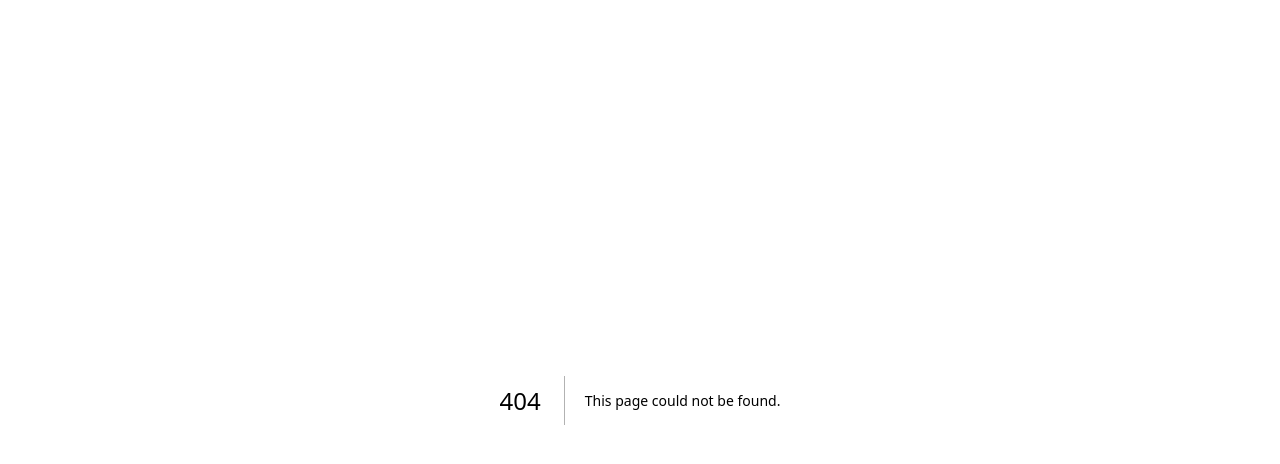
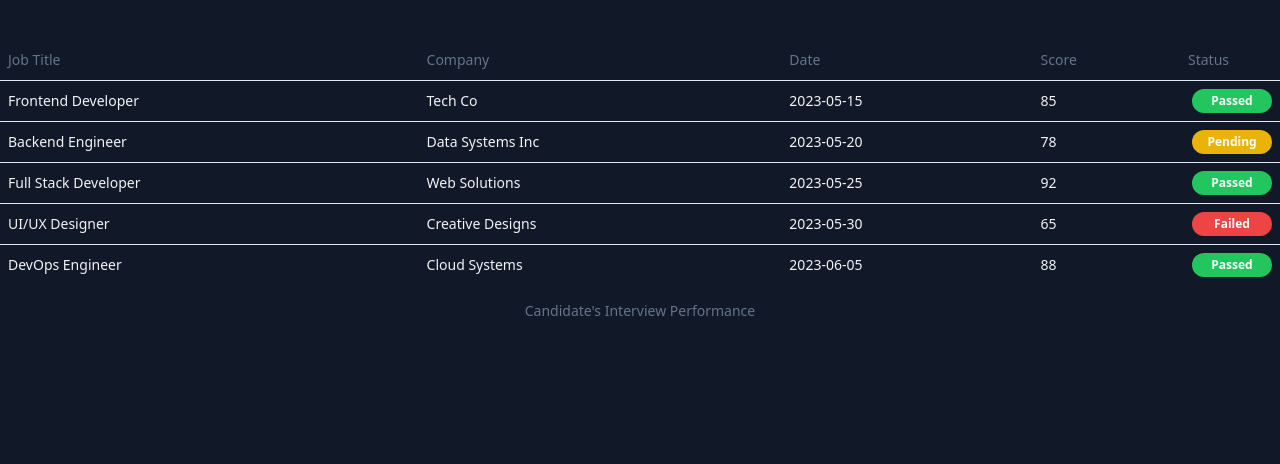
Before and after one commit to Smart-Interview/Front-End, a Next.js app: page /candidate in a window 1280 px wide. Before the commit this address had no page. Shown: the top 464 px of the page. Built offline with nearby package versions, Linux system fonts and the light colour scheme.

Commit message:
candidate dashboard added

```diff
--- /dev/null
+++ b/app/candidate/page.tsx
@@ -0,0 +1,67 @@
+import { Table, TableBody, TableCaption, TableCell, TableHead, TableHeader, TableRow } from "@/components/ui/table"
+
+type Interview = {
+  id: string
+  jobTitle: string
+  company: string
+  date: string
+  score: number
+  status: 'Passed' | 'Failed' | 'Pending'
+}
+
+const interviews: Interview[] = [
+  { id: '1', jobTitle: 'Frontend Developer', company: 'Tech Co', date: '2023-05-15', score: 85, status: 'Passed' },
+  { id: '2', jobTitle: 'Backend Engineer', company: 'Data Systems Inc', date: '2023-05-20', score: 78, status: 'Pending' },
+  { id: '3', jobTitle: 'Full Stack Developer', company: 'Web Solutions', date: '2023-05-25', score: 92, status: 'Passed' },
+  { id: '4', jobTitle: 'UI/UX Designer', company: 'Creative Designs', date: '2023-05-30', score: 65, status: 'Failed' },
+  { id: '5', jobTitle: 'DevOps Engineer', company: 'Cloud Systems', date: '2023-06-05', score: 88, status: 'Passed' },
+]
+
+const StatusIndicator = ({ status }: { status: Interview['status'] }) => {
+  const baseClasses = "px-3 py-1 rounded-full text-xs font-semibold w-20 inline-flex items-center justify-center"
+  const colorClasses = {
+    Passed: "bg-green-500 text-white",
+    Failed: "bg-red-500 text-white",
+    Pending: "bg-yellow-500 text-white"
+  }
+
+  return (
+    <span className={`${baseClasses} ${colorClasses[status]}`} aria-label={`Status: ${status}`}>
+      {status}
+    </span>
+  )
+}
+
+export default function CandidatePerformanceTable() {
+  return (
+    <div className="container mx-auto py-10">
+      <Table>
+        <TableCaption>Candidate's Interview Performance</TableCaption>
+        <TableHeader>
+          <TableRow>
+            <TableHead >Job Title</TableHead>
+            <TableHead>Company</TableHead>
+            <TableHead>Date</TableHead>
+            <TableHead >Score</TableHead>
+            <TableHead className="w-[100px]">Status</TableHead>
+          </TableRow>
+        </TableHeader>
+        <TableBody>
+          {interviews.map((interview) => (
+            <TableRow key={interview.id}>
+              <TableCell className="font-medium">{interview.jobTitle}</TableCell>
+              <TableCell>{interview.company}</TableCell>
+              <TableCell>{interview.date}</TableCell>
+              <TableCell >{interview.score}</TableCell>
+              <TableCell>
+                <div className="flex justify-end">
+                  <StatusIndicator status={interview.status} />
+                </div>
+              </TableCell>
+            </TableRow>
+          ))}
+        </TableBody>
+      </Table>
+    </div>
+  )
+}
```
